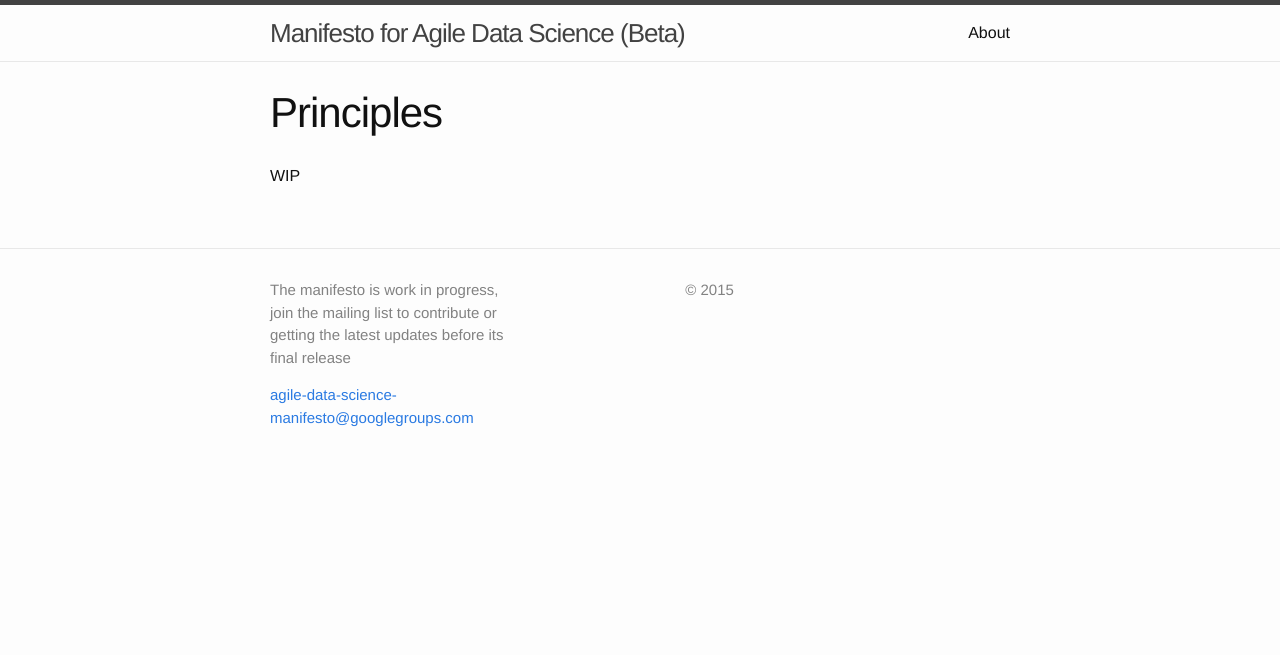
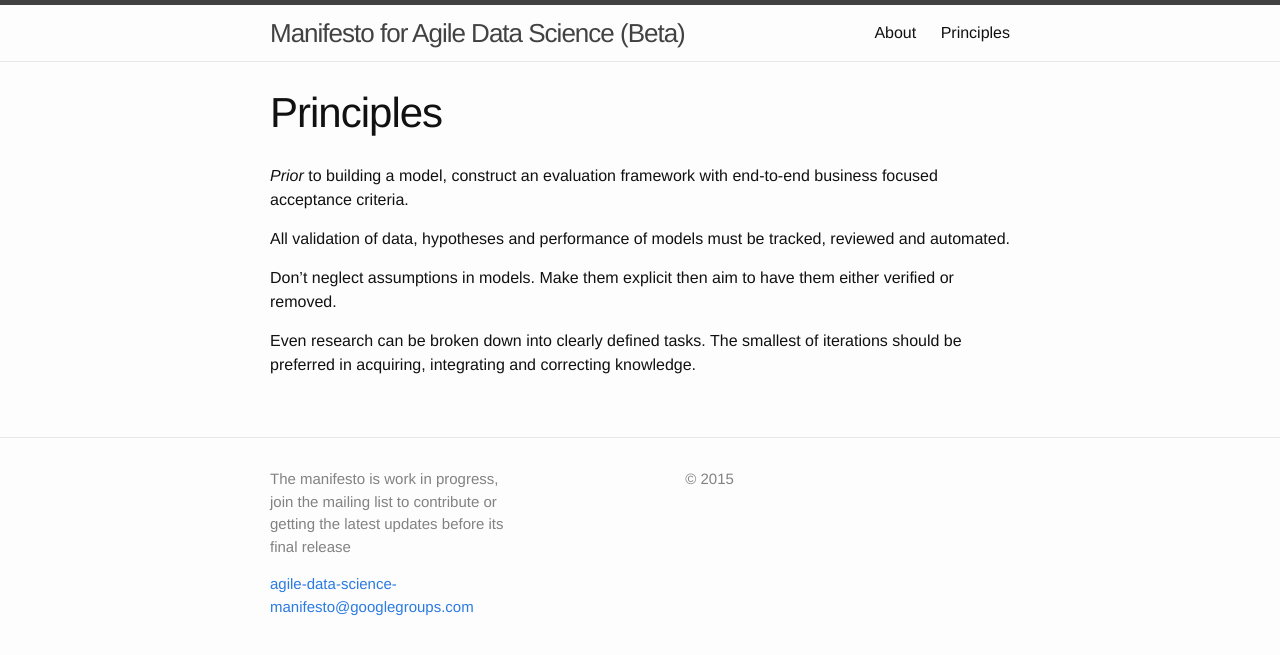
Before and after one commit to gm-spacagna/datasciencemanifesto-copy, a Jekyll site: the page built from principles.md, in a window 1280 px wide. Shown: the top 655 px of the page. Built offline with Jekyll 4.4.1, drawn with Linux system fonts in a browser that asks for light colours.

Commit message:
First 4 principles

```diff
--- a/principles.md
+++ b/principles.md
@@ -2,7 +2,13 @@
 layout: page
 title: Principles
 permalink: /principles/
-exclude_from_nav: true
+exclude_from_nav: false
 ---
 
-WIP
+*Prior* to building a model, construct an evaluation framework with end-to-end business focused acceptance criteria.
+
+All validation of data, hypotheses and performance of models must be tracked, reviewed and automated.
+
+Don’t neglect assumptions in models. Make them explicit then aim to have them either verified or removed.
+
+Even research can be broken down into clearly defined tasks. The smallest of iterations should be preferred in acquiring, integrating and correcting knowledge.
```
